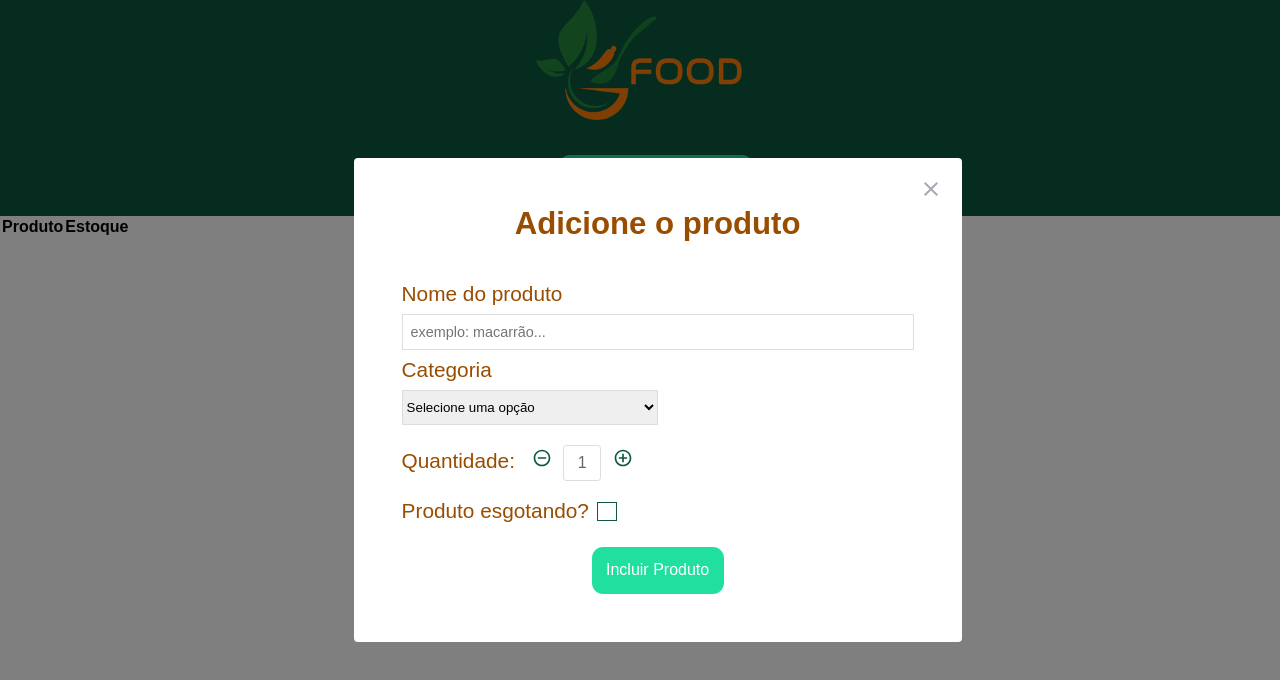
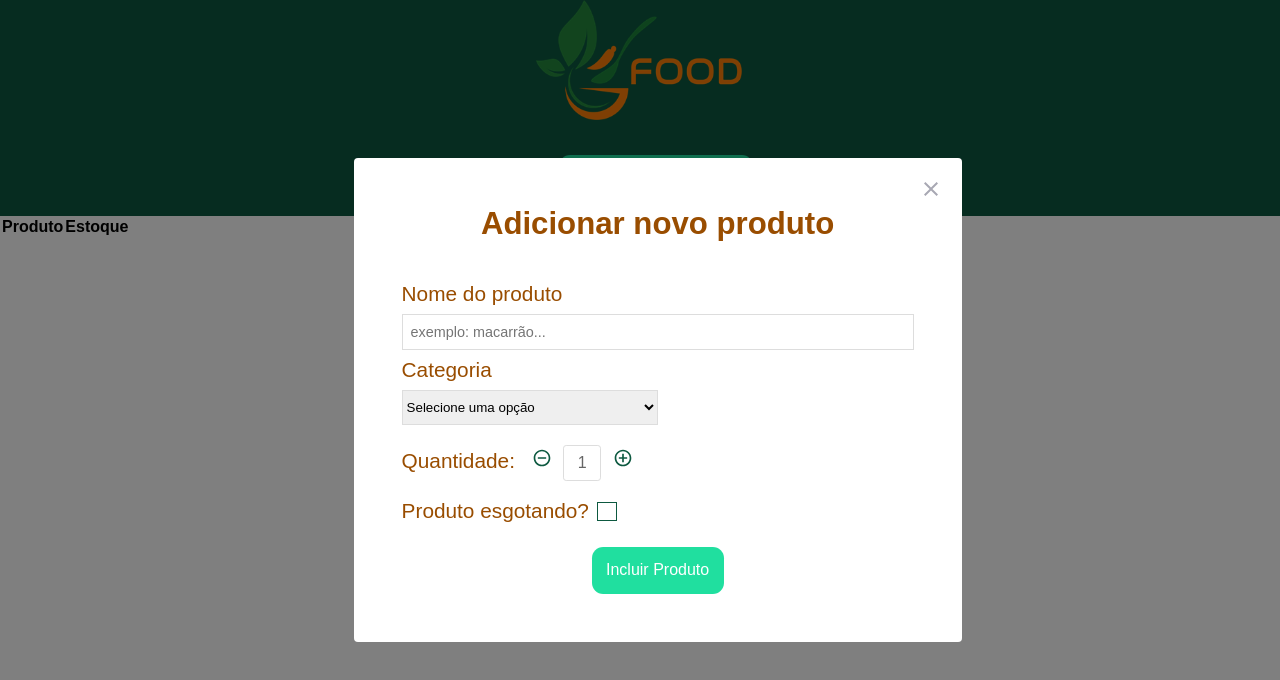
Before and after one commit to Ricardo-1991/controle-compras, a React (Vite) app: page / in a window 1280 px wide. Both pictures are taken after a click on the button "Adicionar novo produto". Shown: the top 680 px of the page. Built offline with nearby package versions, Linux system fonts and the light colour scheme.

Commit message:
Ajuste css

```diff
--- a/src/components/NewProductModal/NewProductModal.tsx
+++ b/src/components/NewProductModal/NewProductModal.tsx
@@ -41,7 +41,7 @@ export function NewProductModal({
         <img src={closeImg} alt="Botão de Fechar Modal" />
       </button>
       <Container onSubmit={handleCreateNewProduct}>
-        <h2>Adicione o produto</h2>
+        <h2>Adicionar novo produto</h2>
         <label htmlFor="">Nome do produto</label>
         <input type="text" placeholder="exemplo: macarrão..." />
         <label htmlFor="">Categoria</label>
```
